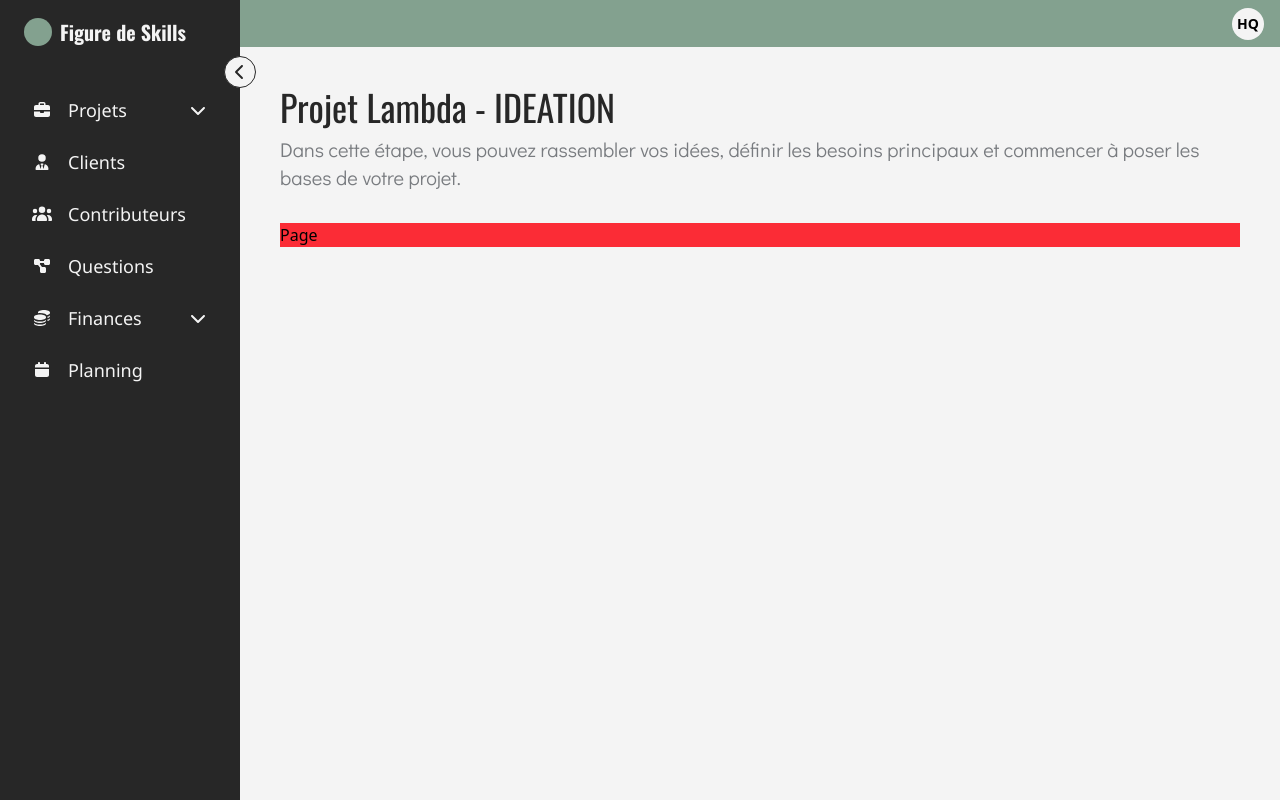
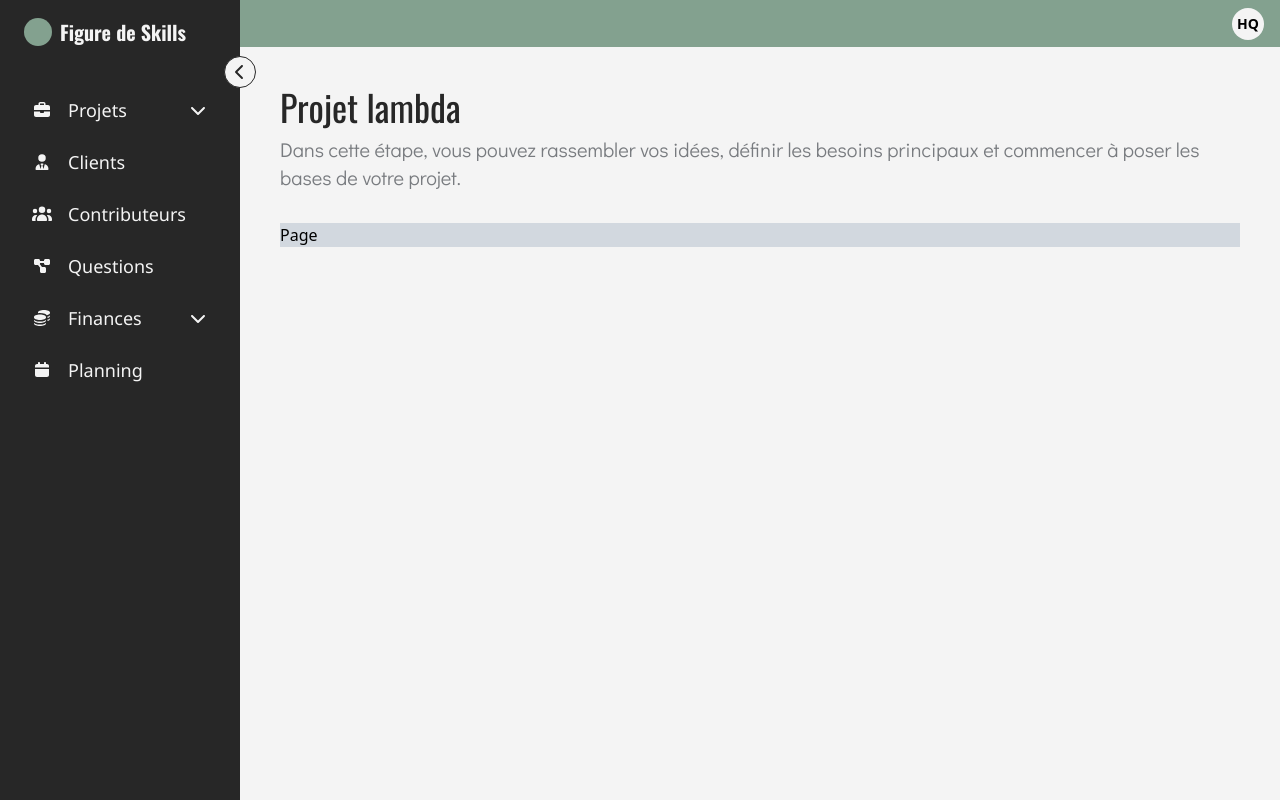
Before and after one commit to Ludovic-U/projet_certification, a Next.js app in the folder frontend/: page / in a window 1280 px wide. Built offline with nearby package versions, Linux system fonts and the light colour scheme.

Commit message:
component du titre de page + description optionnelle

```diff
--- a/frontend/src/app/page.tsx
+++ b/frontend/src/app/page.tsx
@@ -5,10 +5,10 @@ import { PageHeader } from "@/components/ui";
 export default function Page() {
     return (
         <div className="h-full">
-            <PageHeader title="Projet Lambda - IDEATION" description="Dans cette étape, vous pouvez rassembler vos idées, définir les besoins principaux et commencer à poser les bases de votre projet."/>
-            <section className="bg-red-500">
+            <PageHeader title="Projet lambda" description="Dans cette étape, vous pouvez rassembler vos idées, définir les besoins principaux et commencer à poser les bases de votre projet."/>
+            <div className="bg-grey100">
                 Page
-            </section>
+            </div>
         </div>
     );
 }
```
